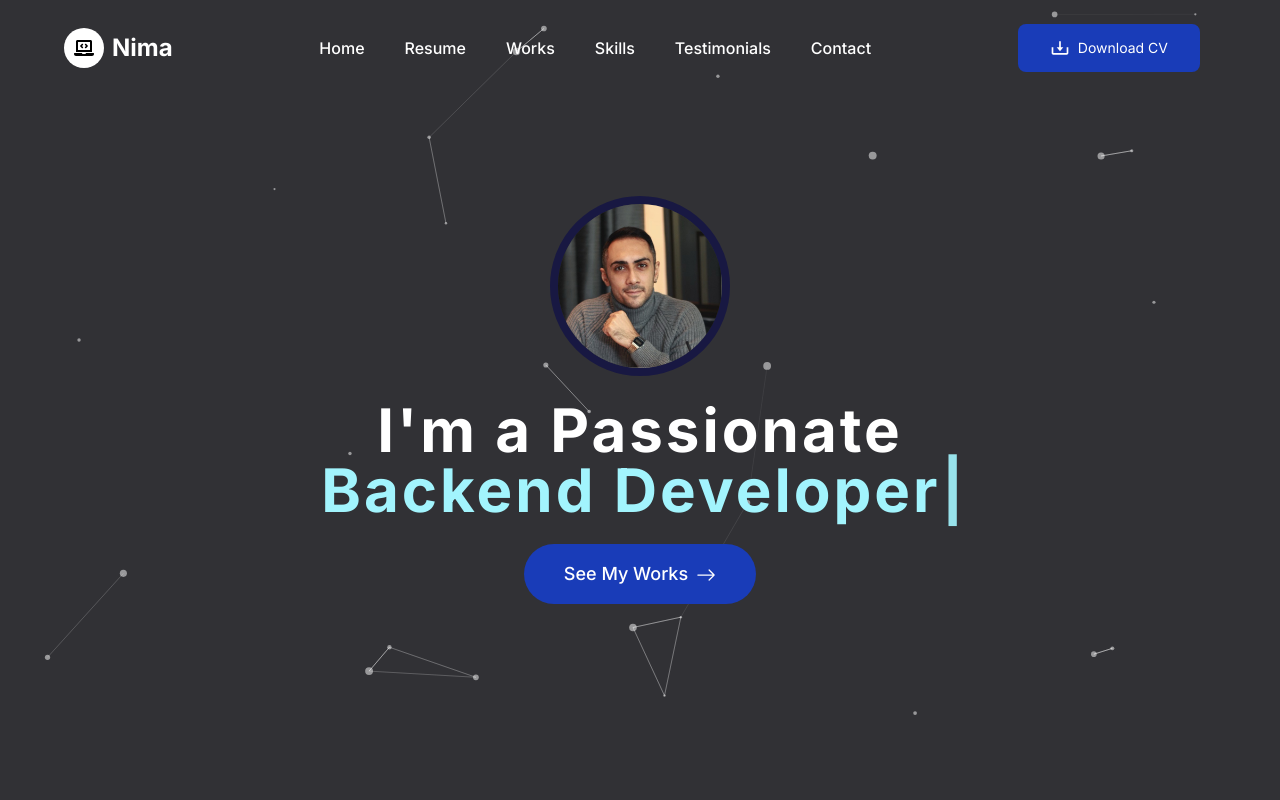
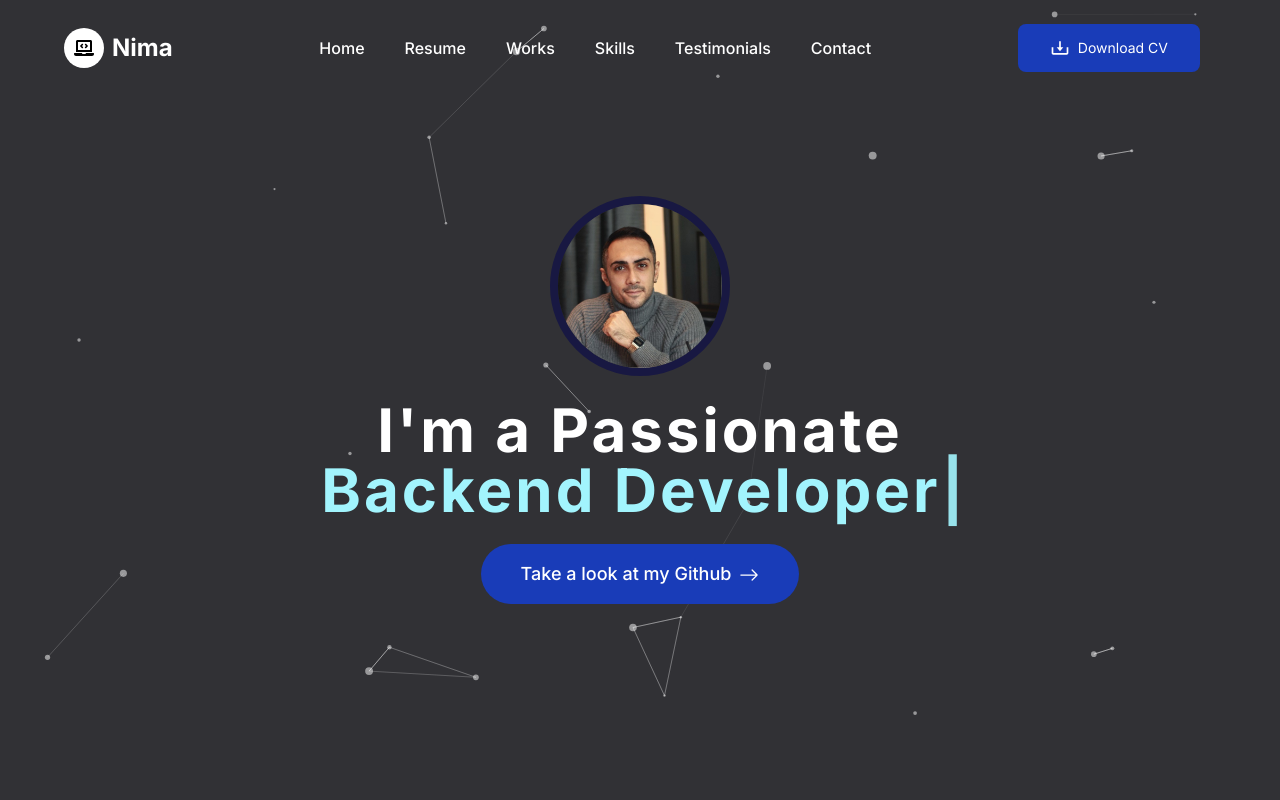
Before and after one commit to Nimasaghi-dev/Portfolio, a Next.js app: page / in a window 1280 px wide. Shown: the top 800 px of the page. Built offline with nearby package versions, Linux system fonts and the light colour scheme.

Commit message:
feat(hero):change the(see my work button) and add github link to the button

```diff
--- a/components/Home/Contact/Contact.tsx
+++ b/components/Home/Contact/Contact.tsx
@@ -1,6 +1,6 @@
 import React from 'react'
 import { BiEnvelope, BiPhone, BiMap } from 'react-icons/bi'
-import { FaFacebookF, FaGithub, FaLinkedin } from 'react-icons/fa6'
+import { FaGithub, FaLinkedin } from 'react-icons/fa6'
 
 const Contact = () => {
   return (
--- a/components/Home/Hero/Hero.tsx
+++ b/components/Home/Hero/Hero.tsx
@@ -36,10 +36,14 @@ const Hero = () => {
                     }} />
                 </span>
             </h1>
-            <button className='mt-6 px-10 py-4 bg-blue-800 hover:bg-blue-900 transition-all duration-300 cursor-pointer rounded-full text-lg font-medium'>
-                    <span>See My Works</span>
+            <a
+            href='https://github.com/Nimasaghi-dev'
+            target='_blank'
+            rel='noopener noreferrer'
+            className='mt-6 px-10 py-4 bg-blue-800 hover:bg-blue-900 transition-all duration-300 cursor-pointer rounded-full text-lg font-medium'>
+                    <span>Take a look at my Github</span>
                     <BsArrowRight className='w-5 h-5 ml-2 inline-block'/>
-            </button>
+            </a>
         </div>
     </div>
   )
--- a/components/Home/Navbar/Nav.tsx
+++ b/components/Home/Navbar/Nav.tsx
@@ -48,7 +48,7 @@ const Nav = ({ openNav }: Props) => {
             transition={{ type: "spring", stiffness: 120, damping: 10 }}
           >
             {/*  Replaced BiAtom with Code2 */}
-            <FaLaptopCode className="w-5 h-5 text-black" />
+            <FaLaptopCode className="w-5 h-5 text-black cursor-pointer" />
           </motion.div>
 
           <motion.h1
```
